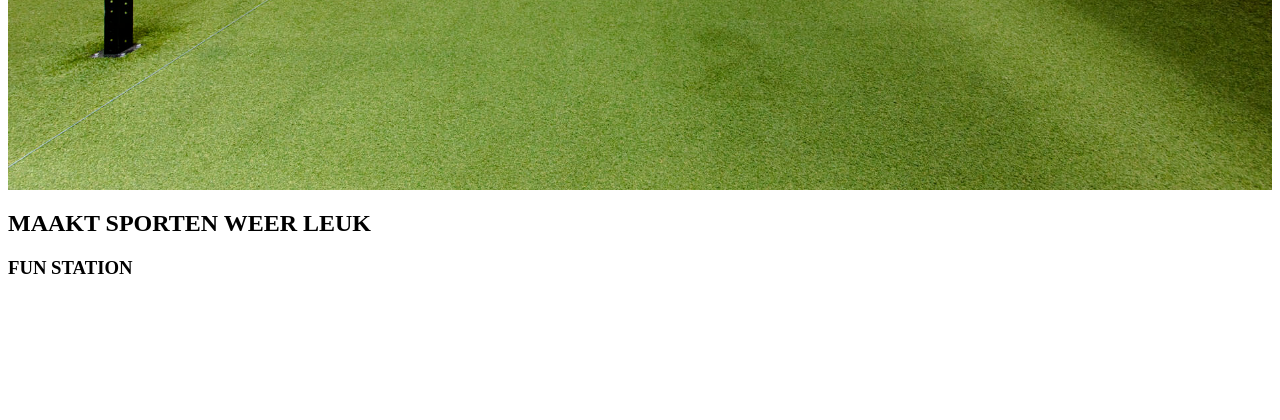
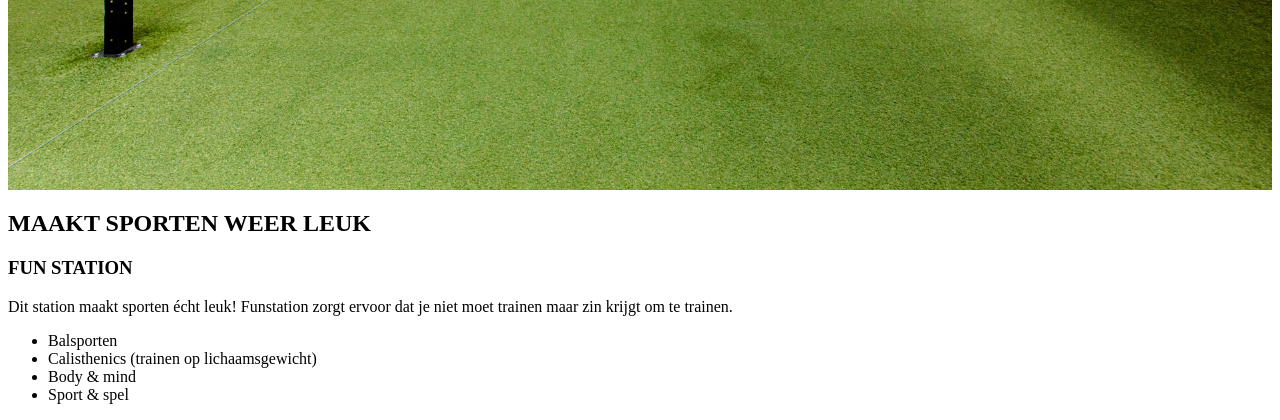
Before and after one commit to KW1C-OwenRamaekers/Site-voor-praktijk, a PHP site: page / in a window 1280 px wide. Shown: the part 2249-2669 px from the top of the page. Before the commit the page ends 2523 px from the top, so only its background shows below. Run offline with PHP 8.4, Linux system fonts and the light colour scheme.

Commit message:
modified:   css/style.css 	modified:   index.php

```diff
--- a/index.php
+++ b/index.php
@@ -54,6 +54,13 @@ Date: 20/2/2024 - 7/3/2024
     <article id="text-left">
     <h2>MAAKT SPORTEN WEER LEUK</h2>
     <h1>FUN STATION</h1>
+    <p>Dit station maakt sporten écht leuk! Funstation zorgt ervoor dat je niet moet trainen maar zin krijgt om te trainen.</p>
+    <ul>
+        <li>Balsporten</li>
+        <li>Calisthenics (trainen op lichaamsgewicht)</li>
+        <li>Body & mind</li>
+        <li>Sport & spel</li>
+    </ul>
     </article>
     </article>
 </body>
```
Also changed, not shown: css/style.css (line endings or trailing spaces).
